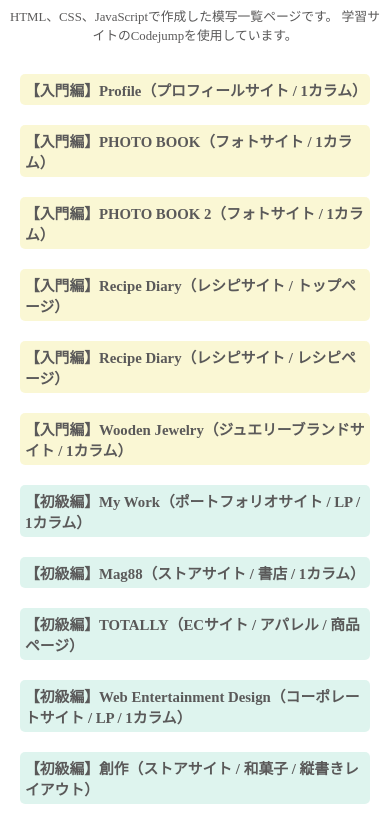
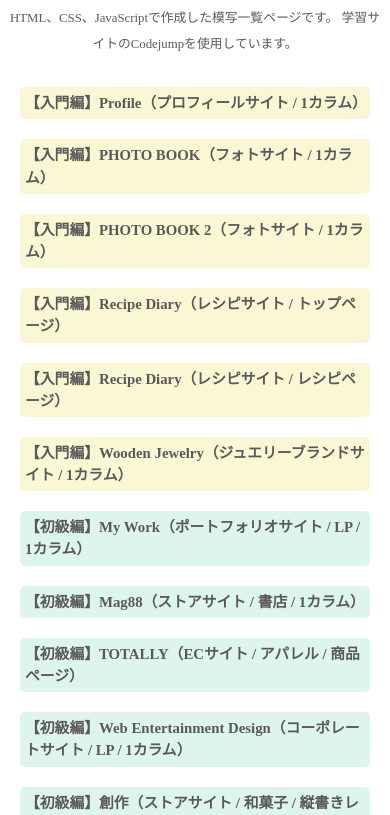
Before and after one commit to fumima-ru/fumima_ru_portfolio, a plain HTML site: page portfolio_copy_coding.html in a window 390 px wide. Shown: the part 80-895 px from the top of the page. Drawn offline with Linux system fonts and the light colour scheme; some packages are replaced by stand-ins of ours.

Commit message:
Topic ポートフォリオサイトの見直しと更新-fumima_ru【各ページのline-heightを調整_css】
#1

```diff
--- a/css/portfolio_copy_coding.css
+++ b/css/portfolio_copy_coding.css
@@ -113,6 +113,7 @@ p {
   .header__message {
     margin: 20px 10px 0 10px;
     font-size: 0.8rem;
+    line-height: 2.0;
   }
 
   #copy_coding {
@@ -122,6 +123,7 @@ p {
 
   .copy_coding__list {
     padding: 0 10px;
+    line-height: 1.5;
   }
 
   .footer__copyright {
--- a/css/portfolio_grid_layout.css
+++ b/css/portfolio_grid_layout.css
@@ -89,6 +89,7 @@ p {
   .header__message {
     font-size: 0.8rem;
     margin: 10px 10px 0 10px;
+    line-height: 2.0;
   }
 
   #square-area {
```
